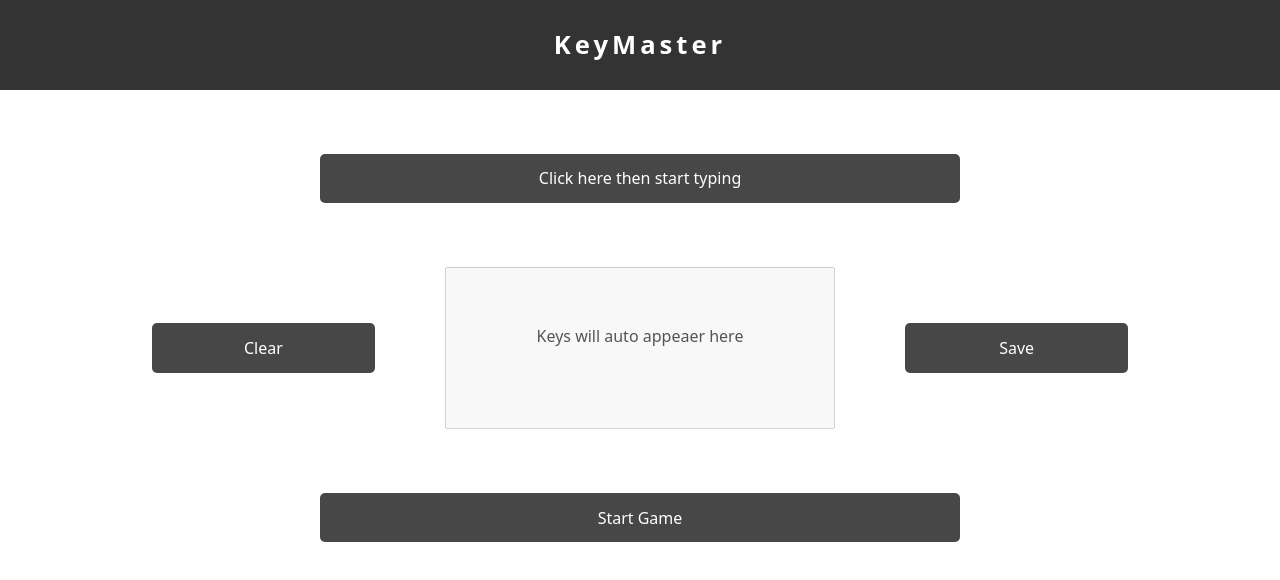
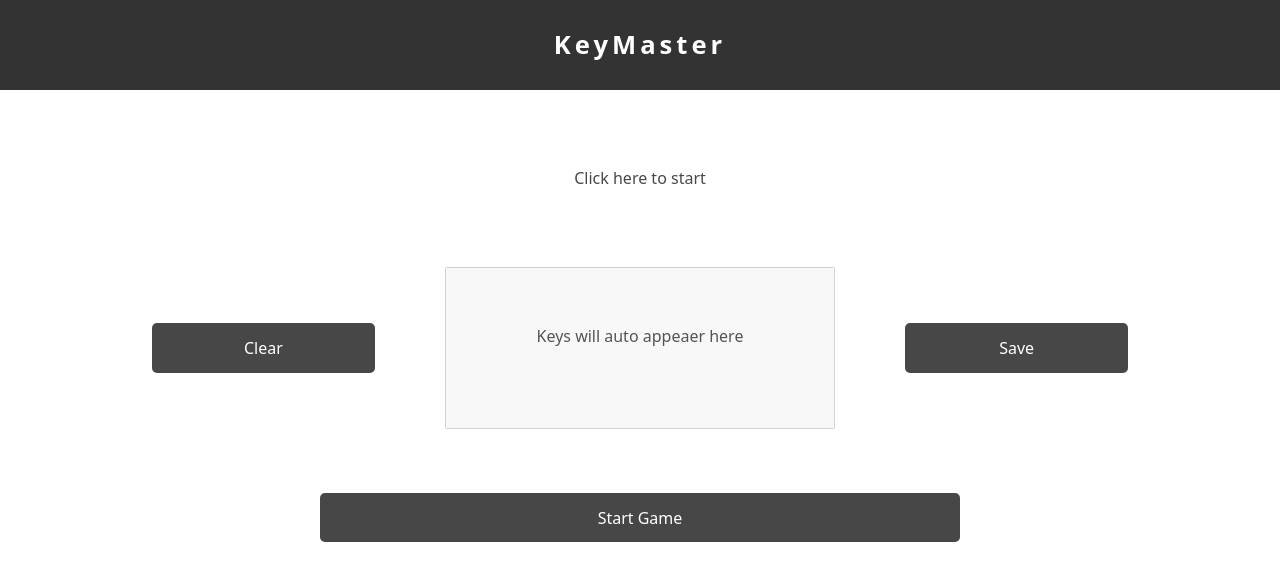
Before and after one commit to Serendipbrity/KeyMaster, a website: page index.html in a window 1280 px wide. Drawn offline with nearby package versions, Linux system fonts and the light colour scheme.

Commit message:
instruction edits

```diff
--- a/index.html
+++ b/index.html
@@ -16,9 +16,9 @@
     <header>KeyMaster</header>
     <!-- <button class="create">Create your own game</button>
     <button class="test">Test yourself on common keys</button> -->
-    <button class="click-here" tabindex="0">
-      Click here then start typing
-    </button>
+    <a class="click-here" tabindex="0">
+      Click here to start
+    </a>
     <!-- <label for="shortcut-label" class="shortcut-label"
       >Enter keys/shortcuts (e.g., A, Ctrl+C, Alt+Tab):</label
     > -->
--- a/style.css
+++ b/style.css
@@ -16,18 +16,26 @@ header {
 }
 
 .click-here {
-    display: block;
-    width: 50%;
+    display: flex;
+    width: 35%;
     padding: 1%;
+    justify-content: center;
     margin: 5% auto;
     border-radius: 5px;
     border: none;
-    background-color: rgba(51, 51, 51,.9);
-    color: white;
+    color: rgba(51, 51, 51,.9);
+    text-decoration: none;
 }
 
 .click-here:hover {
-    background-color: rgba(51, 51, 51, 1);
+    cursor: pointer;
+}
+
+.click-here:focus::after {
+    content: "Begin Typing!";
+    display: block;
+    justify-content: center;
+    margin-left: 10%;
 }
 
 .shortcut-label{
@@ -70,7 +78,7 @@ header {
     color: white;
 }
 
-.clear:hover, .save:hover {
+.clear:hover, .save:hover, .start-game-button:hover, .next-button:hover {
     background-color: rgba(51, 51, 51, 1);
 }
 
```
